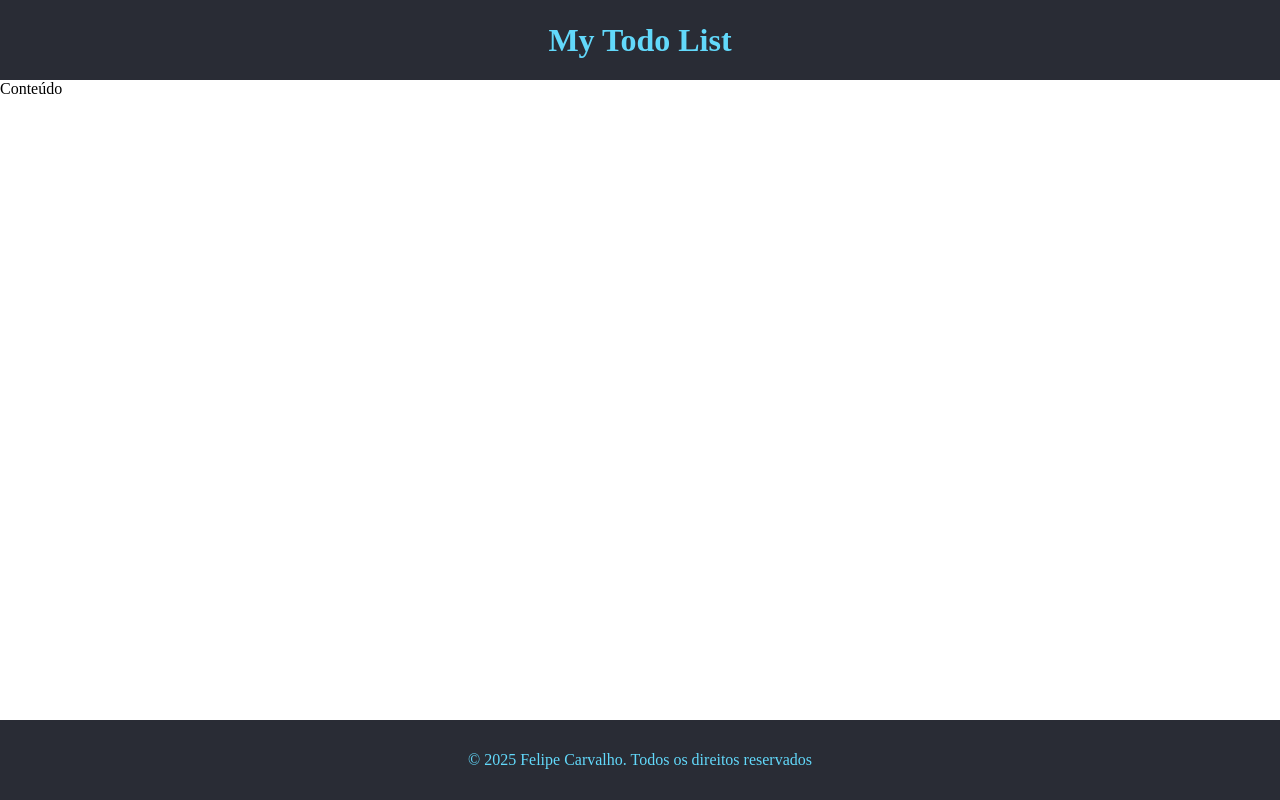
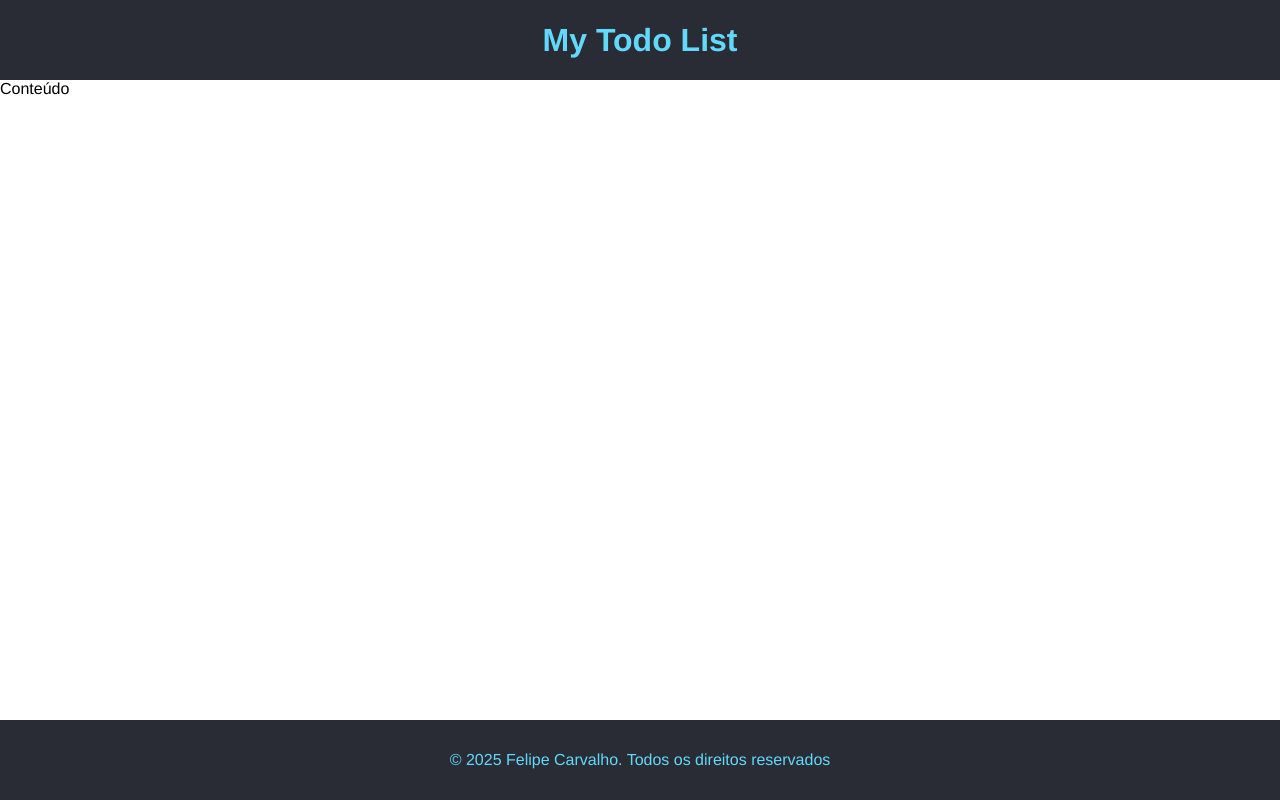
Before and after one commit to LippeTK/my-todo-list, a React (Vite) app: page / in a window 1280 px wide. Built offline with nearby package versions, Linux system fonts and the light colour scheme.

Commit message:
feat:add general styles

```diff
--- a/src/index.css
+++ b/src/index.css
@@ -1,7 +1,11 @@
 *{
     padding: 0;
     margin: 0;
+    font-family: Helvetica;
 }
 .main-container{
     min-height: 80vh;
 }
+.hide{
+    display: none !important;
+}
```
